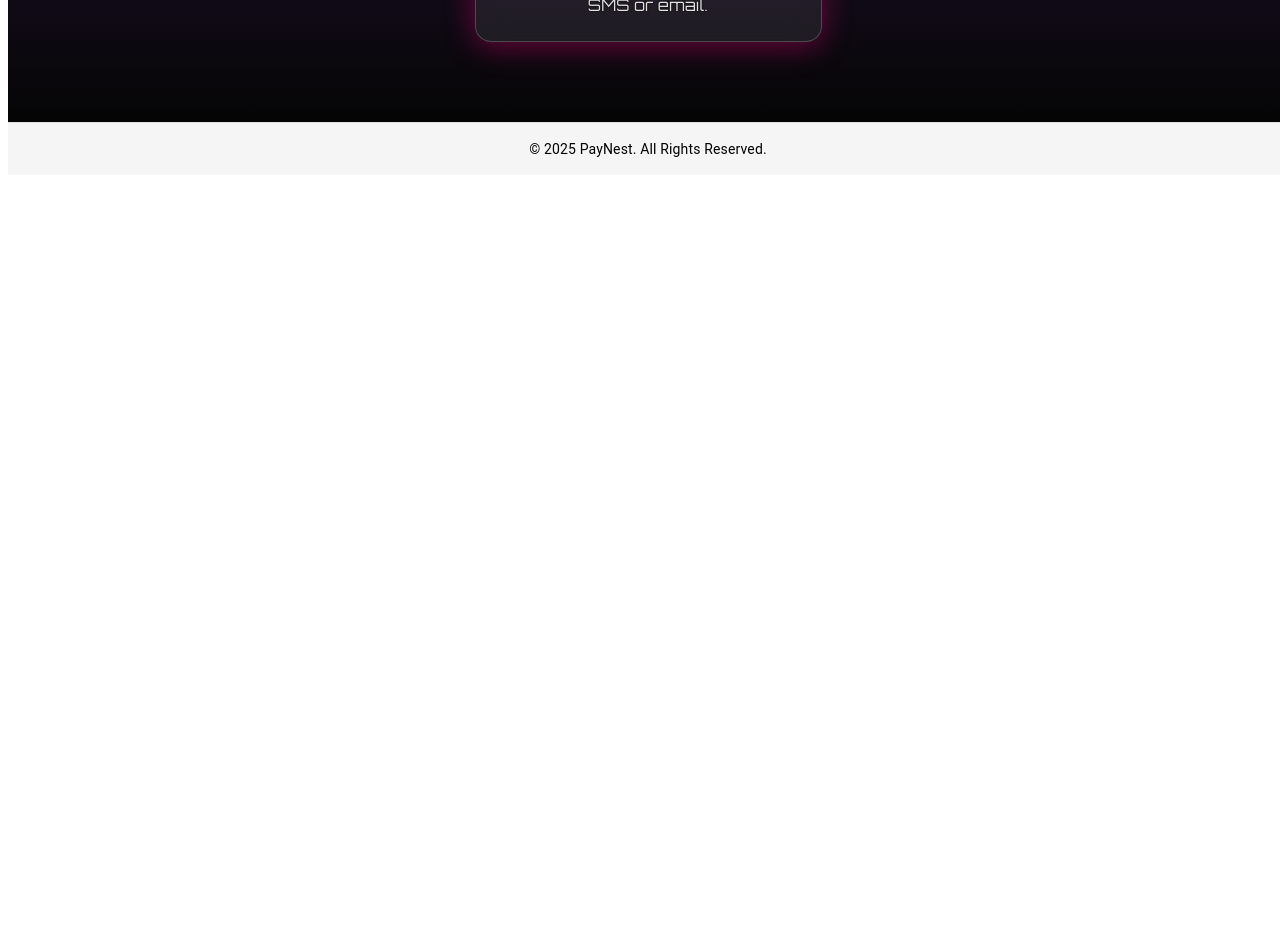
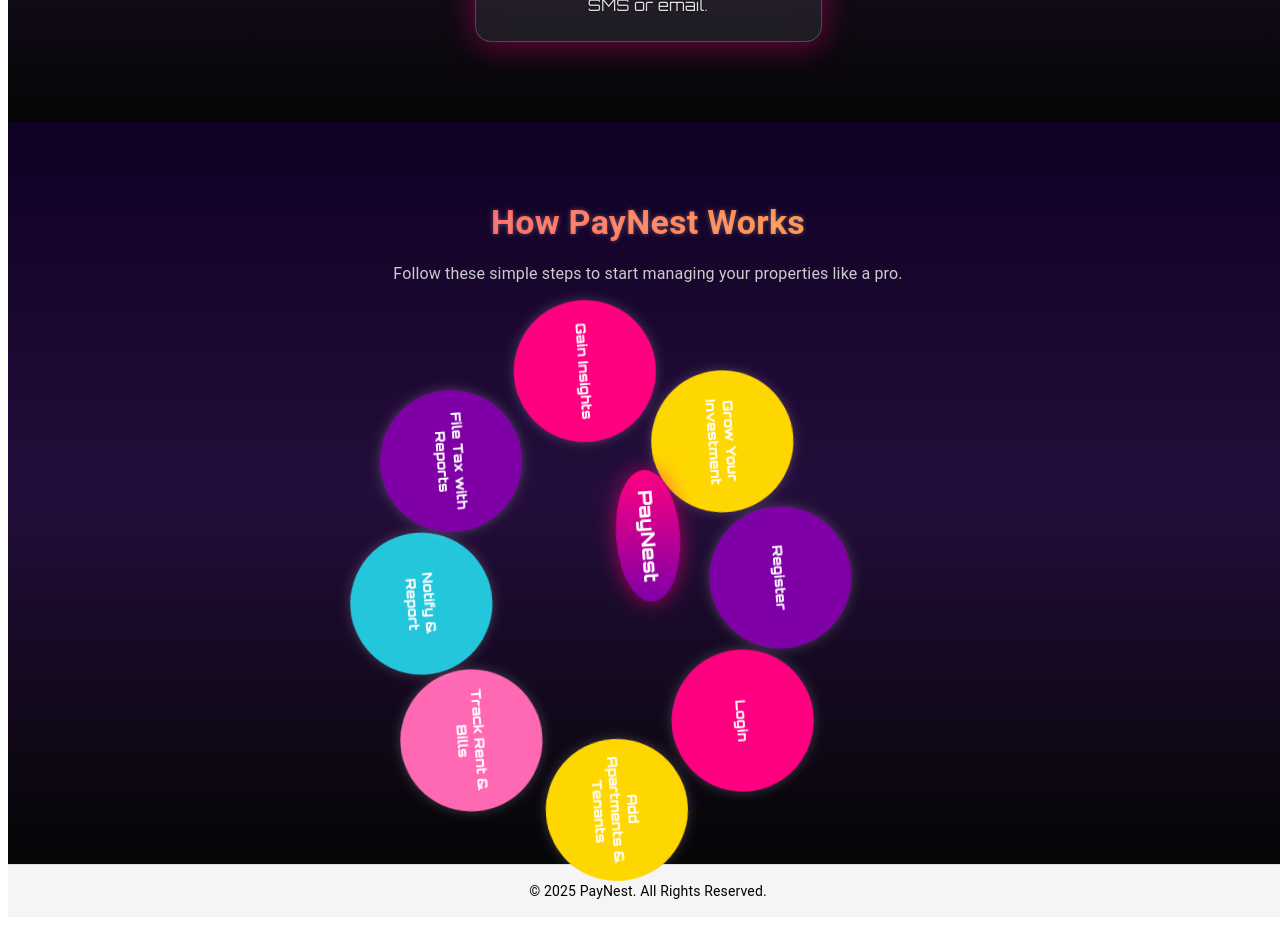
Before and after one commit to Clive-MM/NyumbaSmart, a React (Create React App) app in the folder frontend/: page / in a window 1280 px wide. Shown: the part 1800-2725 px from the top of the page. Before the commit the page ends 1983 px from the top, so only its background shows below. Built offline with nearby package versions, Linux system fonts and the light colour scheme; no server answers.

Commit message:
Feature section of homepage

```diff
--- a/frontend/src/components/LandingPage/LandingPage.jsx
+++ b/frontend/src/components/LandingPage/LandingPage.jsx
@@ -5,6 +5,7 @@
 import NavBar from "./NavBar";
 import Footer from "./Footer";
 import FeaturesSection from "../LandingPage/FeaturesSection";
+import Operation from "../LandingPage/Operation";
 
 const heroSlides = [
     {
@@ -186,6 +187,9 @@
                 </Box>
             </Box>
             <FeaturesSection />
+            <Operation />
+
+            {/* Footer */}
             <Footer />
         </Box>
     );
```
